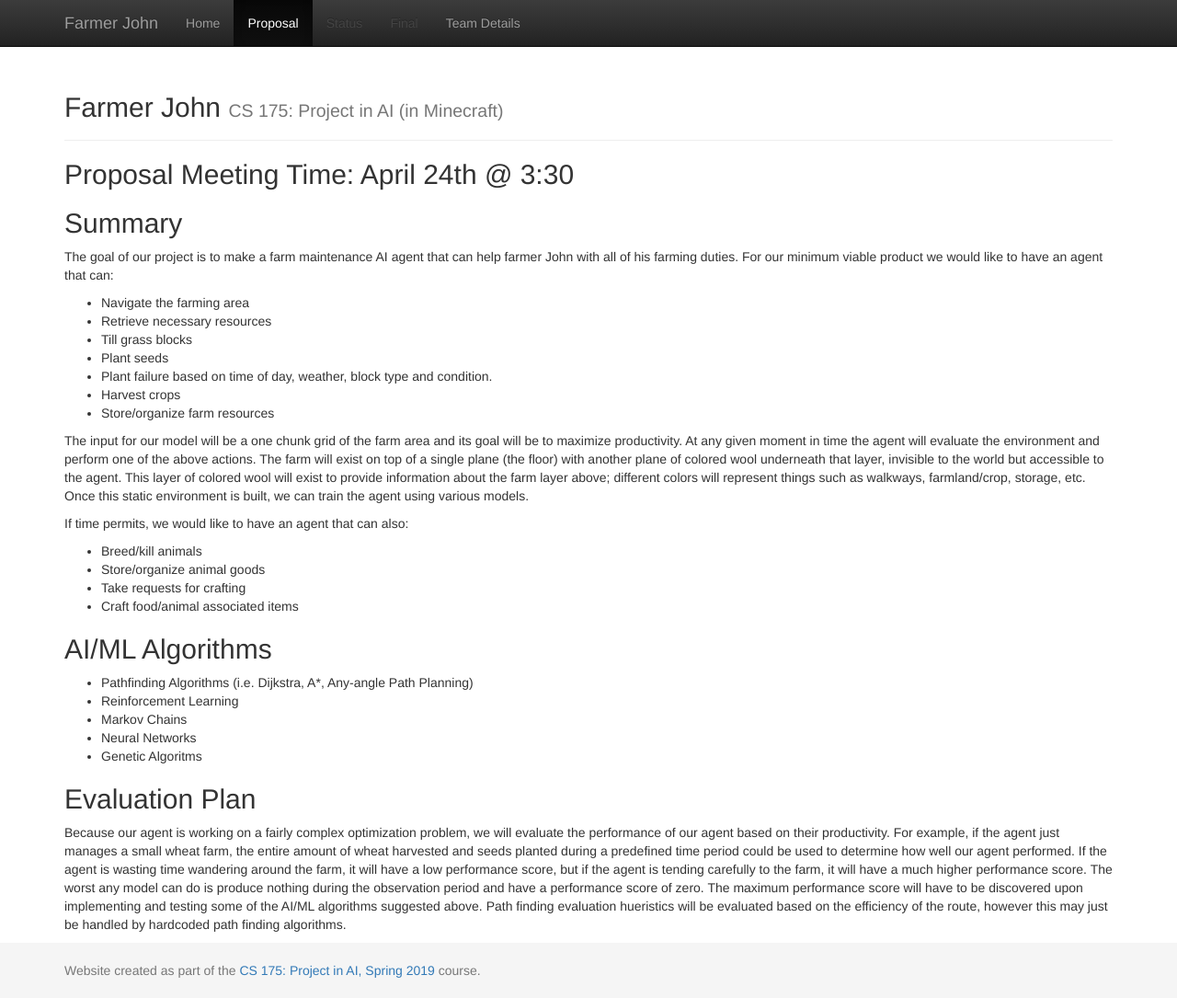
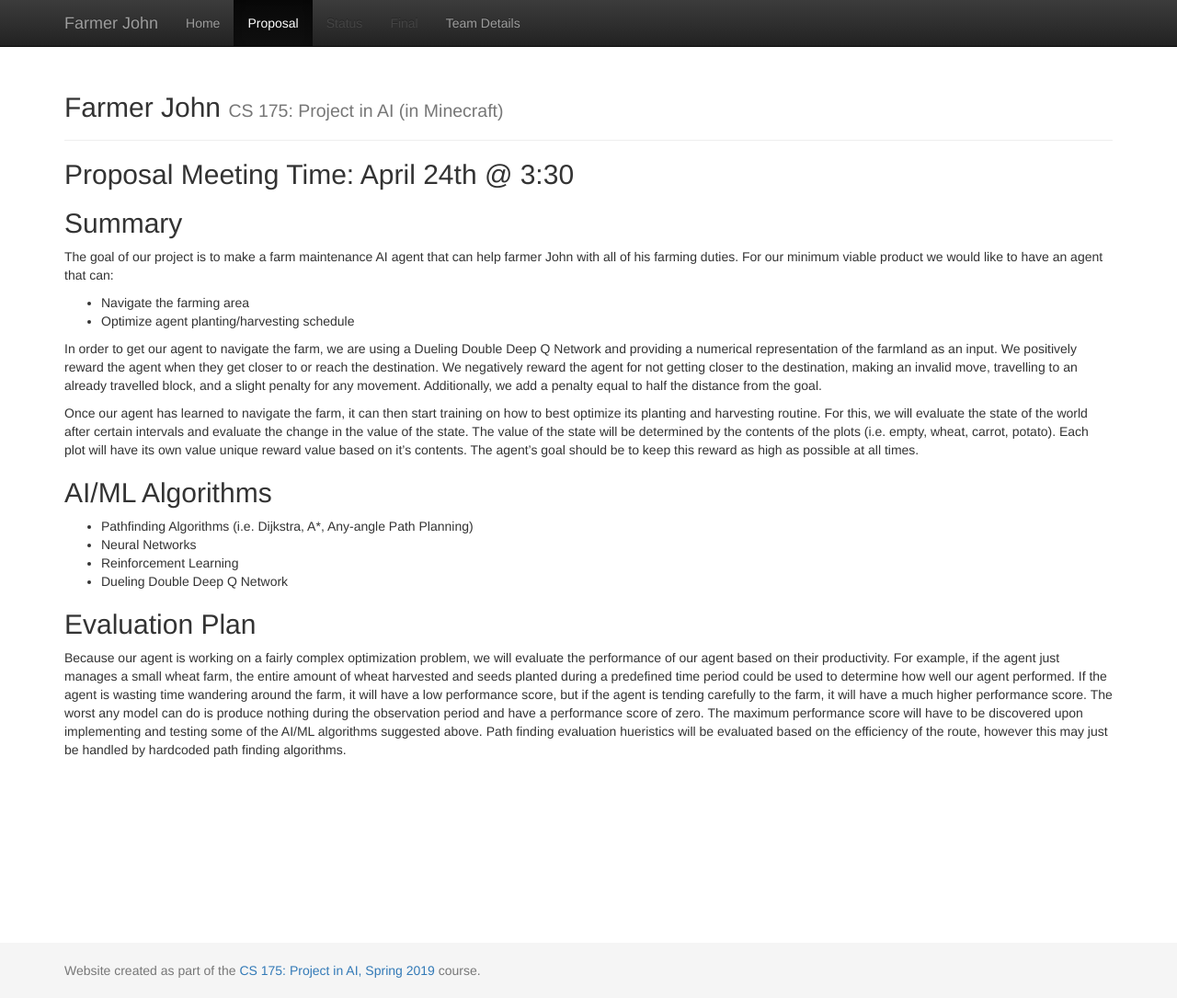
Before and after one commit to Eisah-Jones/Farmer-John, a Jekyll site: the page built from docs/proposal.md, in a window 1280 px wide and 1085 px high. Shown: the whole window at 92% size. Built offline with Jekyll 4.4.1, drawn with Linux system fonts in a browser that asks for light colours; our own code applies the rules of GitHub Pages for plain Markdown files.

Commit message:
Updated Proposal

```diff
--- a/docs/proposal.md
+++ b/docs/proposal.md
@@ -4,28 +4,18 @@
 The goal of our project is to make a farm maintenance AI agent that can help farmer John with all of his farming duties.
 For our minimum viable product we would like to have an agent that can:
   - Navigate the farming area
-  - Retrieve necessary resources
-  - Till grass blocks
-  - Plant seeds
-  - Plant failure based on time of day, weather, block type and condition.
-  - Harvest crops
-  - Store/organize farm resources
+  - Optimize agent planting/harvesting schedule
 
-The input for our model will be a one chunk grid of the farm area and its goal will be to maximize productivity. At any given moment in time the agent will evaluate the environment and perform one of the above actions. The farm will exist on top of a single plane (the floor) with another plane of colored wool underneath that layer, invisible to the world but accessible to the agent. This layer of colored wool will exist to provide information about the farm layer above; different colors will represent things such as walkways, farmland/crop, storage, etc. Once this static environment is built, we can train the agent using various models.
+In order to get our agent to navigate the farm, we are using a Dueling Double Deep Q Network and providing a numerical representation of the farmland as an input. We positively reward the agent when they get closer to or reach the destination. We negatively reward the agent for not getting closer to the destination, making an invalid move, travelling to an already travelled block, and a slight penalty for any movement. Additionally, we add a penalty equal to half the distance from the goal.
 
-If time permits, we would like to have an agent that can also:
-  - Breed/kill animals
-  - Store/organize animal goods
-  - Take requests for crafting
-  - Craft food/animal associated items
+Once our agent has learned to navigate the farm, it can then start training on how to best optimize its planting and harvesting routine. For this, we will evaluate the state of the world after certain intervals and evaluate the change in the value of the state. The value of the state will be determined by the contents of the plots (i.e. empty, wheat, carrot, potato). Each plot will have its own value unique reward value based on it's contents. The agent's goal should be to keep this  reward as high as possible at all times.
 
 ## AI/ML Algorithms
 
   - Pathfinding Algorithms (i.e. Dijkstra, A*, Any-angle Path Planning)
+  - Neural Networks
   - Reinforcement Learning
-  - Markov Chains
-  - Neural Networks
-  - Genetic Algoritms
+  - Dueling Double Deep Q Network
 
 ## Evaluation Plan
 Because our agent is working on a fairly complex optimization problem, we will evaluate the performance of our agent based on their productivity. For example, if the agent just manages a small wheat farm, the entire amount of wheat harvested and seeds planted during a predefined time period could be used to determine how well our agent performed. If the agent is wasting time wandering around the farm, it will have a low performance score, but if the agent is tending carefully to the farm, it will have a much higher performance score. The worst any model can do is produce nothing during the observation period and have a performance score of zero. The maximum performance score will have to be discovered upon implementing and testing some of the AI/ML algorithms suggested above. Path finding evaluation hueristics will be evaluated based on the efficiency of the route, however this may just be handled by hardcoded path finding algorithms.
```
